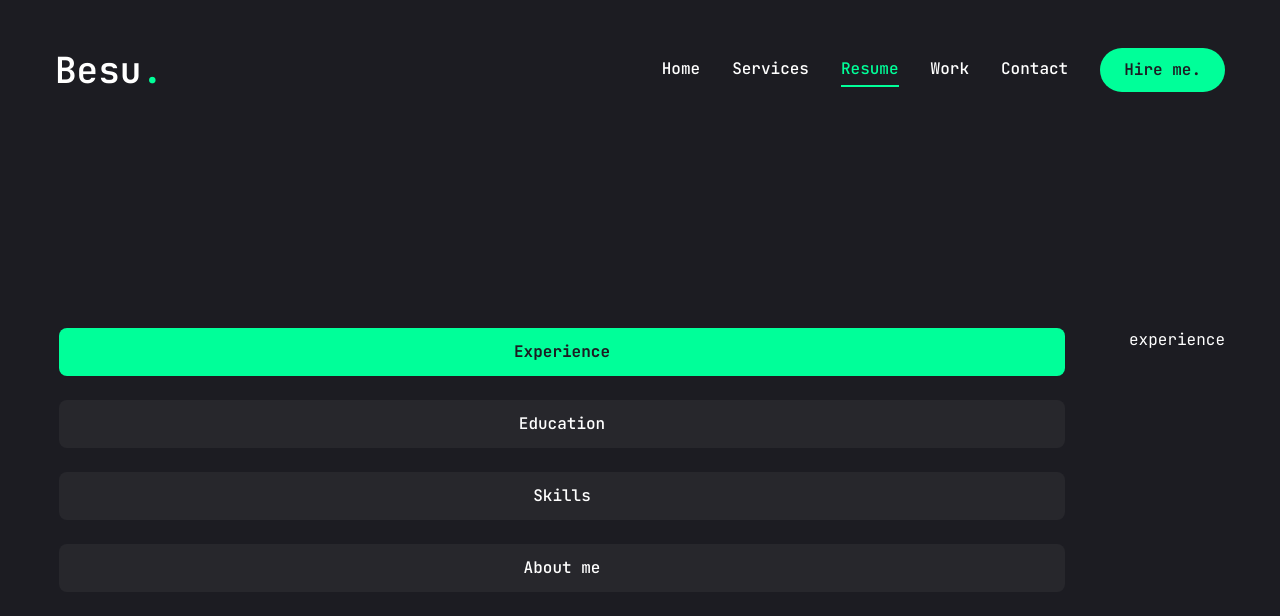
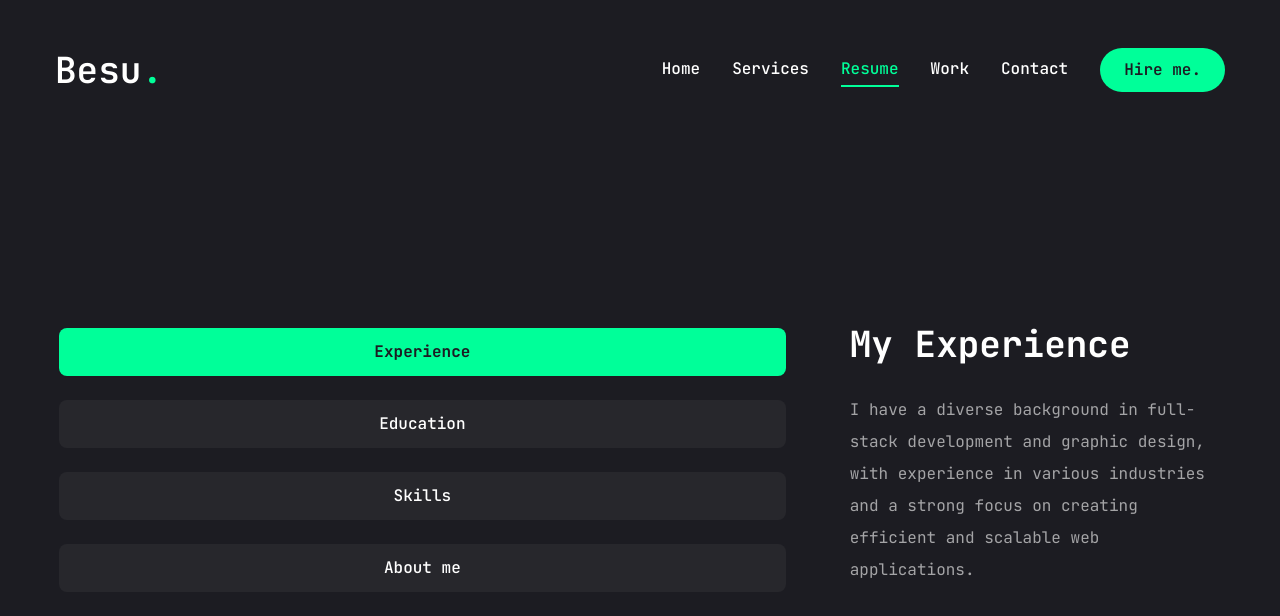
Before and after one commit to Besufekad-HAZ/My-Portfolio-Next, a Next.js app: page /resume in a window 1280 px wide. Shown: the top 616 px of the page. Built offline with nearby package versions, Linux system fonts and the light colour scheme.

Commit message:
Fill in the experience page with neccesary information

```diff
--- a/app/resume/page.tsx
+++ b/app/resume/page.tsx
@@ -211,7 +211,10 @@ const Resume = () => {
           <div>
             {/* experience */}
             <TabsContent value="experience" className="w-full ">
-              experience
+              <div className="flex flex-col gap-[30px] text-center xl:text-left">
+                <h3 className="text-4xl font-bold">{experience.title}</h3>
+                <p className="max-w-[600px] text-white/60 mx-auto xl:mx-0">{experience.description}</p>
+              </div>
             </TabsContent>
             {/* education */}
             <TabsContent value="education" className="w-full ">
```
